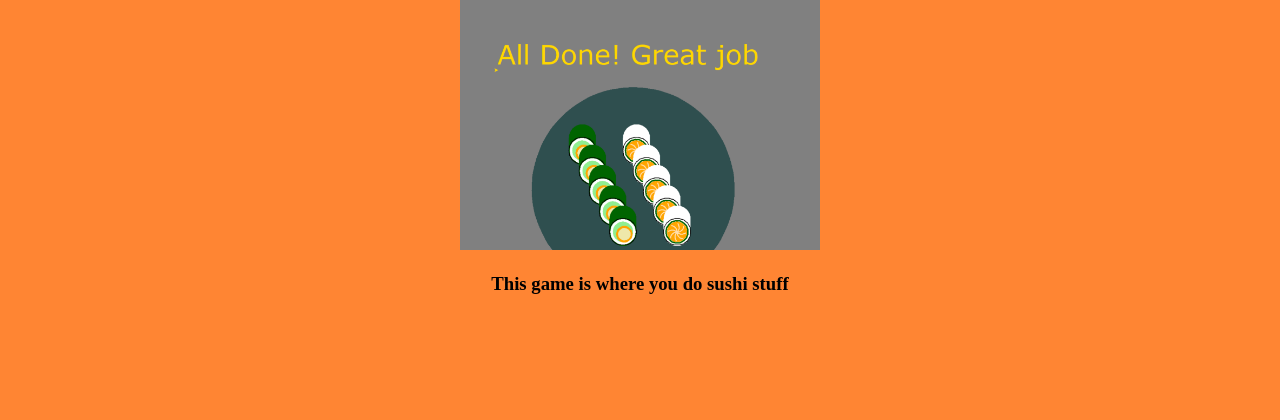
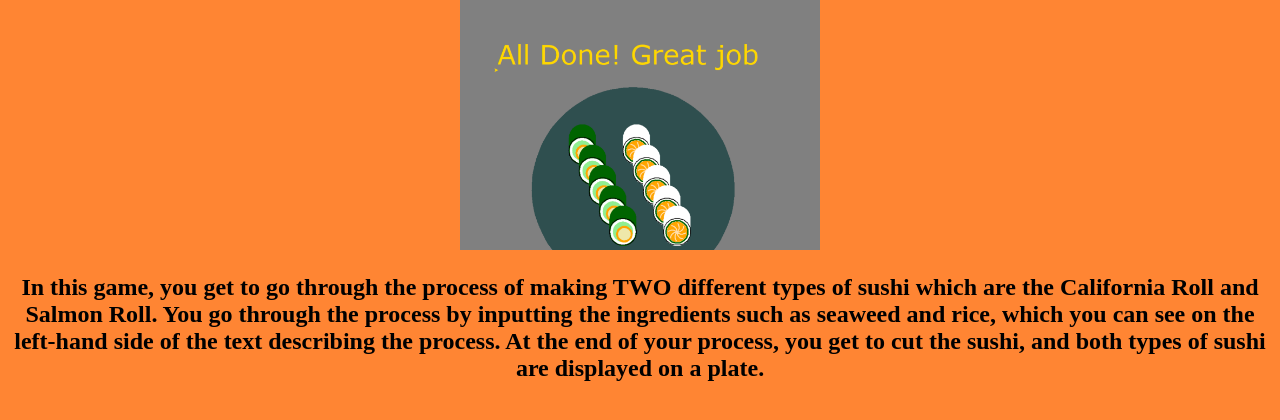
Before and after one commit to parmsang96553/Website, a plain HTML site: page portfolio.html in a window 1280 px wide. Shown: the part 164-584 px from the top of the page. Drawn offline with Linux system fonts and the light colour scheme; files whose address does not match are found by name.

Commit message:
Update portfolio.html

```diff
--- a/portfolio.html
+++ b/portfolio.html
@@ -12,7 +12,9 @@
     <h1>This is my Portfolio Page!</h1>
     <h1>   1.1.9. Sushi Factory Project.</h1>
       <img src="images/project.PNG" height="250">
-    <h3>This game is where you do sushi stuff</h3>
+    <h2>In this game, you get to go through the process of making TWO different types of sushi which are the California Roll and Salmon Roll.
+    You go through the process by inputting the ingredients such as seaweed and rice, which you can see on the left-hand side of the text describing the process.
+    At the end of your process, you get to cut the sushi, and both types of sushi are displayed on a plate.</h2>
       <br>
       </a>
     </center>
```
